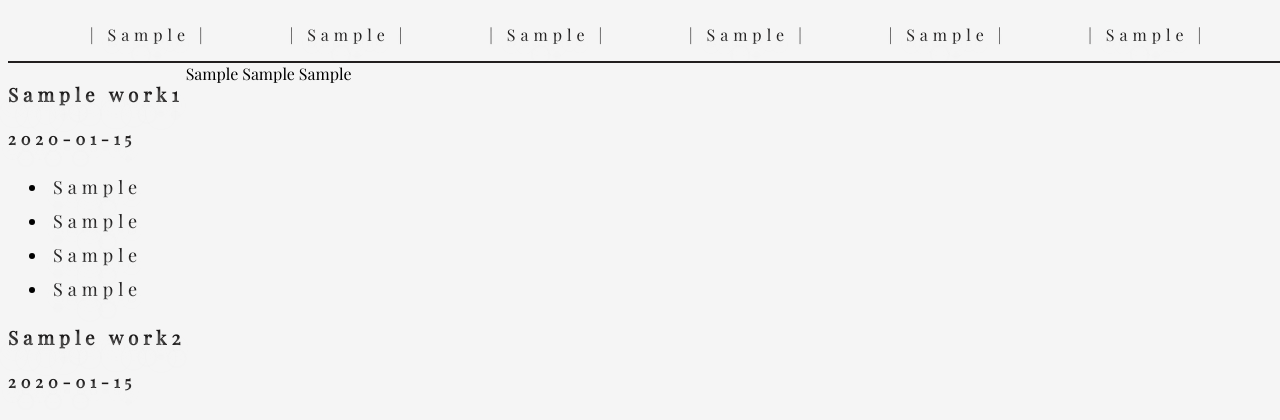
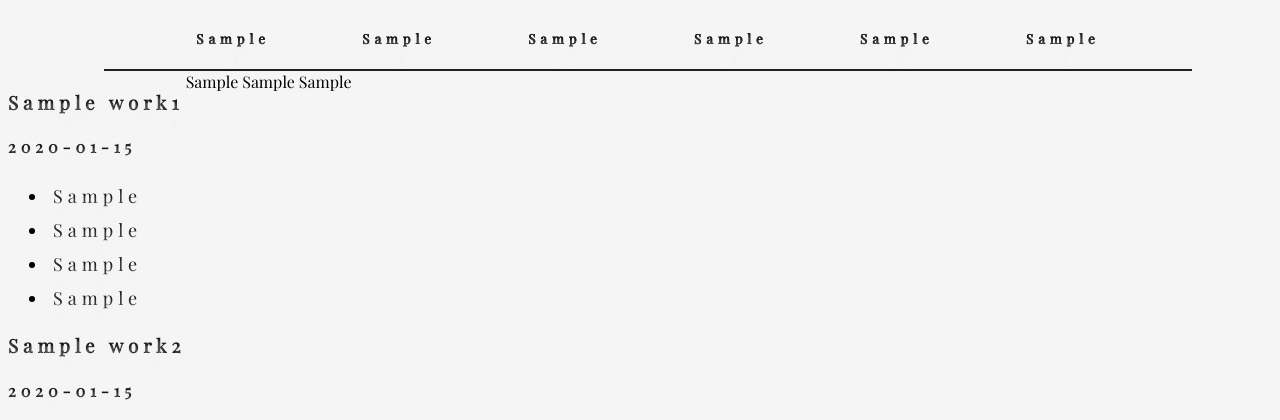
Before and after one commit to wadeChriestenson/Main_Application, a Django app: template templates/about-me.html in a window 1280 px wide. Shown: the part 249-669 px from the top of the page. Run offline with Django 4.2, Linux system fonts and the light colour scheme; the template is opened without the code that fills it: most values are stand-ins (such as "Sample title", 1, 10 or a date in 2020).

Commit message:
03/17/20222

```diff
--- a/Resume/static/css/about_me_v1.css
+++ b/Resume/static/css/aboutme1.css
@@ -94,7 +94,8 @@ img{
     display: flex;
     flex-direction: row;
     justify-content: space-evenly;
-    width: 100vw;
+    width: 85vw;
+    margin-left: 7.5vw;
     background: -webkit-linear-gradient(#221F1F, #111111);
   -webkit-background-clip: text;
   -webkit-text-fill-color: transparent;
--- a/templates/about-me.html
+++ b/templates/about-me.html
@@ -6,7 +6,7 @@
     <title>{{ info.name }}</title>
     <link rel="icon" type="image/x-icon" href="{{ info.favicon }}">
       <meta name="viewport" content="width=device-width, initial-scale=1">
-    <link href="{% static '/css/about_me_v1.css' %}" rel="stylesheet">
+    <link href="{% static '/css/aboutme1.css' %}" rel="stylesheet">
         <link rel="preconnect" href="https://fonts.googleapis.com">
 <link rel="preconnect" href="https://fonts.gstatic.com" crossorigin>
 <link href="https://fonts.googleapis.com/css2?family=Playfair+Display&display=swap" rel="stylesheet">
@@ -38,12 +38,12 @@
     </header>
 {#######################Finish Header############################}
 <div class="whyWrap">
-        <p class="'why">| {{ theWhy.1 }} |</p>
-        <p class="'why">| {{ theWhy.2 }} |</p>
-        <p class="'why">| {{ theWhy.3 }} |</p>
-        <p class="'why">| {{ theWhy.4 }} |</p>
-        <p class="'why">| {{ theWhy.5 }} |</p>
-        <p class="'why">| {{ theWhy.6 }} |</p>
+        <h5 class="'why">{{ theWhy.1 }}</h5>
+        <h5 class="'why">{{ theWhy.2 }}</h5>
+        <h5 class="'why">{{ theWhy.3 }}</h5>
+        <h5 class="'why">{{ theWhy.4 }}</h5>
+        <h5 class="'why">{{ theWhy.5 }}</h5>
+        <h5 class="'why">{{ theWhy.6 }}</h5>
 </div>
 <div class="mainWrapper">
 <div class="history">
```
Also changed, not shown: Resume/views.py (+4 -4 lines), 1 other file.
